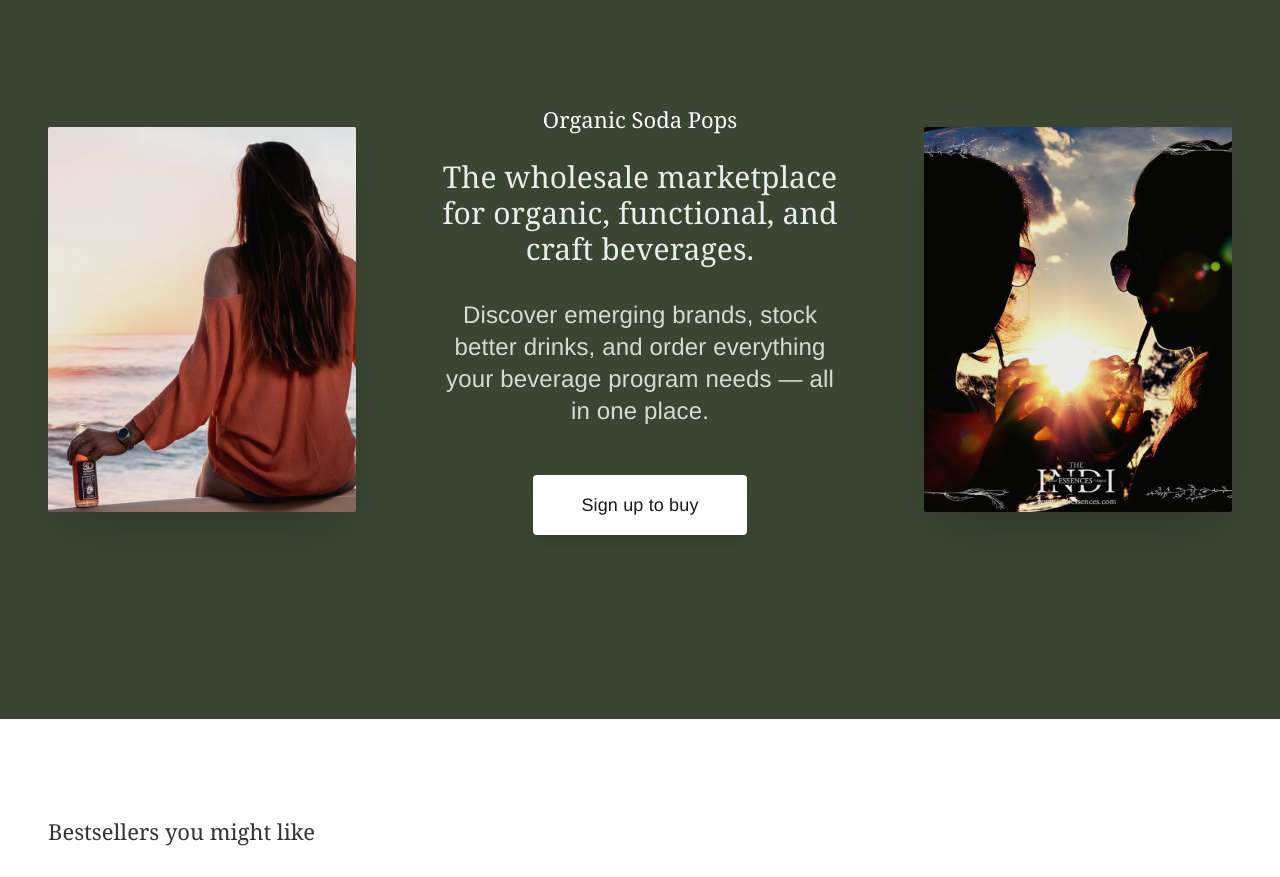
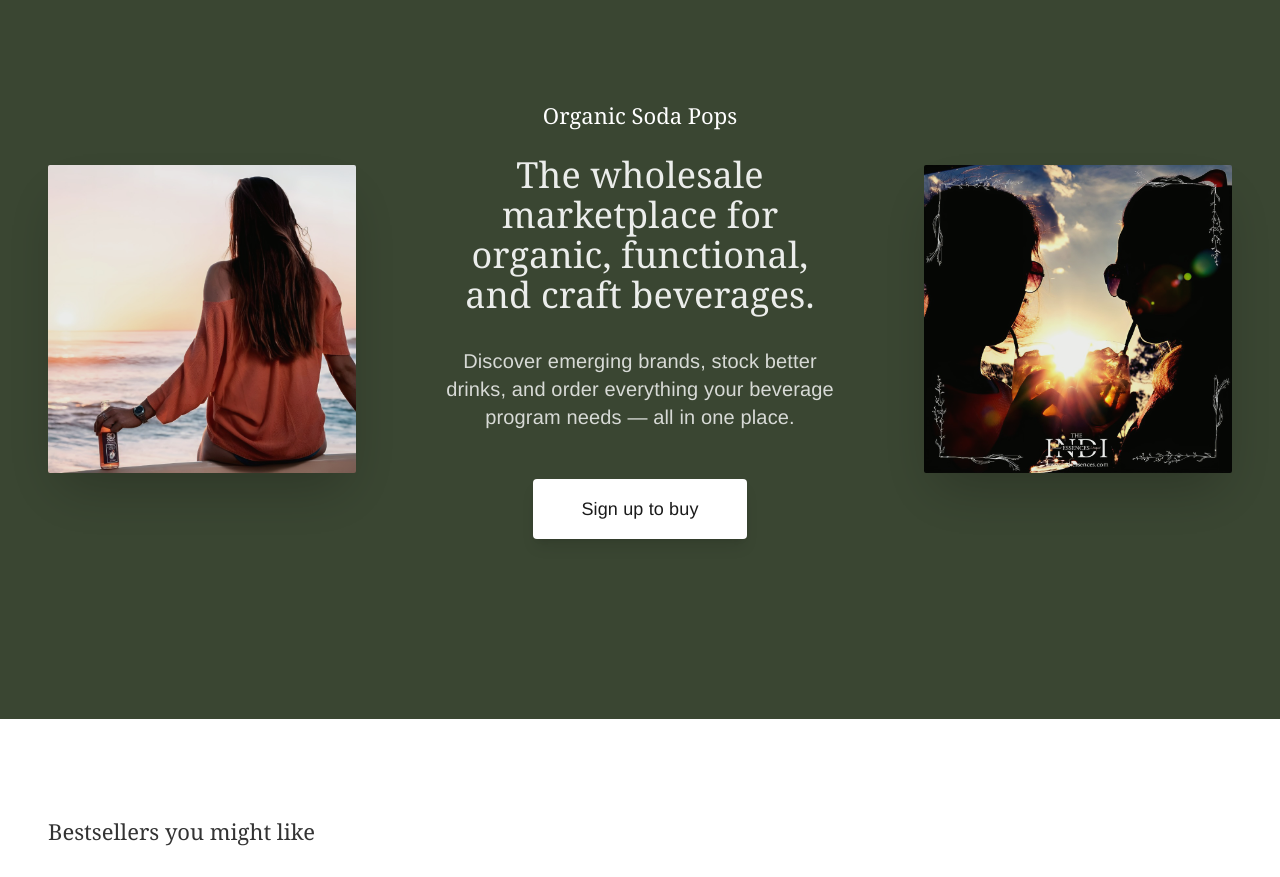
Before and after one commit to ovsharam/OSP-dash, a Next.js app: page /browse in a window 1280 px wide. Shown: the part 1460-2337 px from the top of the page. Built offline with nearby package versions, Linux system fonts and the light colour scheme.

Commit message:
Refine OSP section typography and images

```diff
--- a/app/browse/page.tsx
+++ b/app/browse/page.tsx
@@ -115,7 +115,7 @@ function BrowseContent() {
         <div className="max-w-[1700px] mx-auto px-6 md:px-10 lg:px-12 flex flex-col lg:flex-row items-center justify-between gap-8 lg:gap-16 w-full relative z-10">
           {/* Left Image (Now SO Kombucha) */}
           <div className="hidden lg:block w-full lg:w-[30%] xl:w-[32%] opacity-90 transition-all duration-700">
-            <div className="relative aspect-[4/5] w-full max-w-[550px] rounded-sm overflow-hidden shadow-2xl">
+            <div className="relative aspect-square w-full max-w-[550px] rounded-sm overflow-hidden shadow-2xl">
               <Image
                 src="/images/hero/so-kombucha.jpg"
                 alt="Enjoying SO Kombucha by the sea"
@@ -127,13 +127,13 @@ function BrowseContent() {
 
           {/* Center Text (Larger/Premium) */}
           <div className="w-full lg:w-[40%] xl:w-[45%] text-center flex flex-col items-center px-4">
-            <h2 className="text-4xl md:text-6xl lg:text-5xl xl:text-7xl font-serif mb-6 leading-tight !text-white tracking-tight">
+            <h2 className="text-2xl md:text-3xl lg:text-4xl font-serif mb-6 leading-[1.1] !text-white tracking-tight">
               Organic Soda Pops
             </h2>
-            <p className="text-2xl md:text-3xl font-serif mb-8 leading-tight !text-white/90">
+            <p className="text-2xl md:text-3xl lg:text-4xl font-serif mb-8 leading-tight !text-white/90">
               The wholesale marketplace for organic, functional, and craft beverages.
             </p>
-            <p className="text-xl md:text-2xl !text-white/80 mb-12 leading-relaxed max-w-[700px]">
+            <p className="text-lg md:text-xl !text-white/80 mb-12 leading-relaxed max-w-[700px]">
               Discover emerging brands, stock better drinks, and order everything your beverage program needs — all in one place.
             </p>
             <Link
@@ -146,7 +146,7 @@ function BrowseContent() {
 
           {/* Right Image (Now Indi) */}
           <div className="hidden lg:block w-full lg:w-[30%] xl:w-[32%] opacity-90 transition-all duration-700">
-            <div className="relative aspect-[4/5] w-full max-w-[550px] rounded-sm overflow-hidden shadow-2xl ml-auto">
+            <div className="relative aspect-square w-full max-w-[550px] rounded-sm overflow-hidden shadow-2xl ml-auto">
               <Image
                 src="/images/hero/indi.jpg"
                 alt="Indi beverages at sunset"
```
